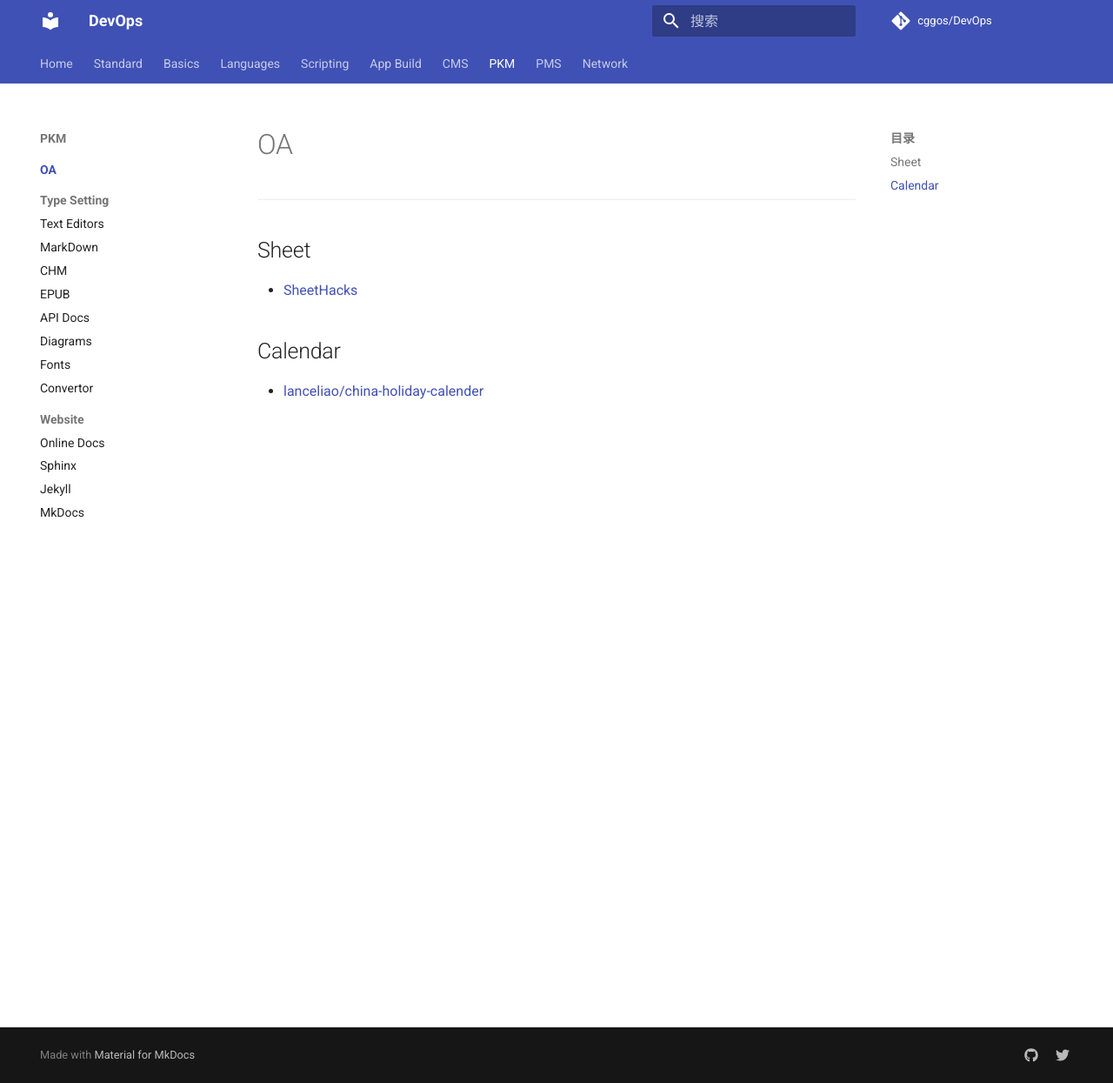
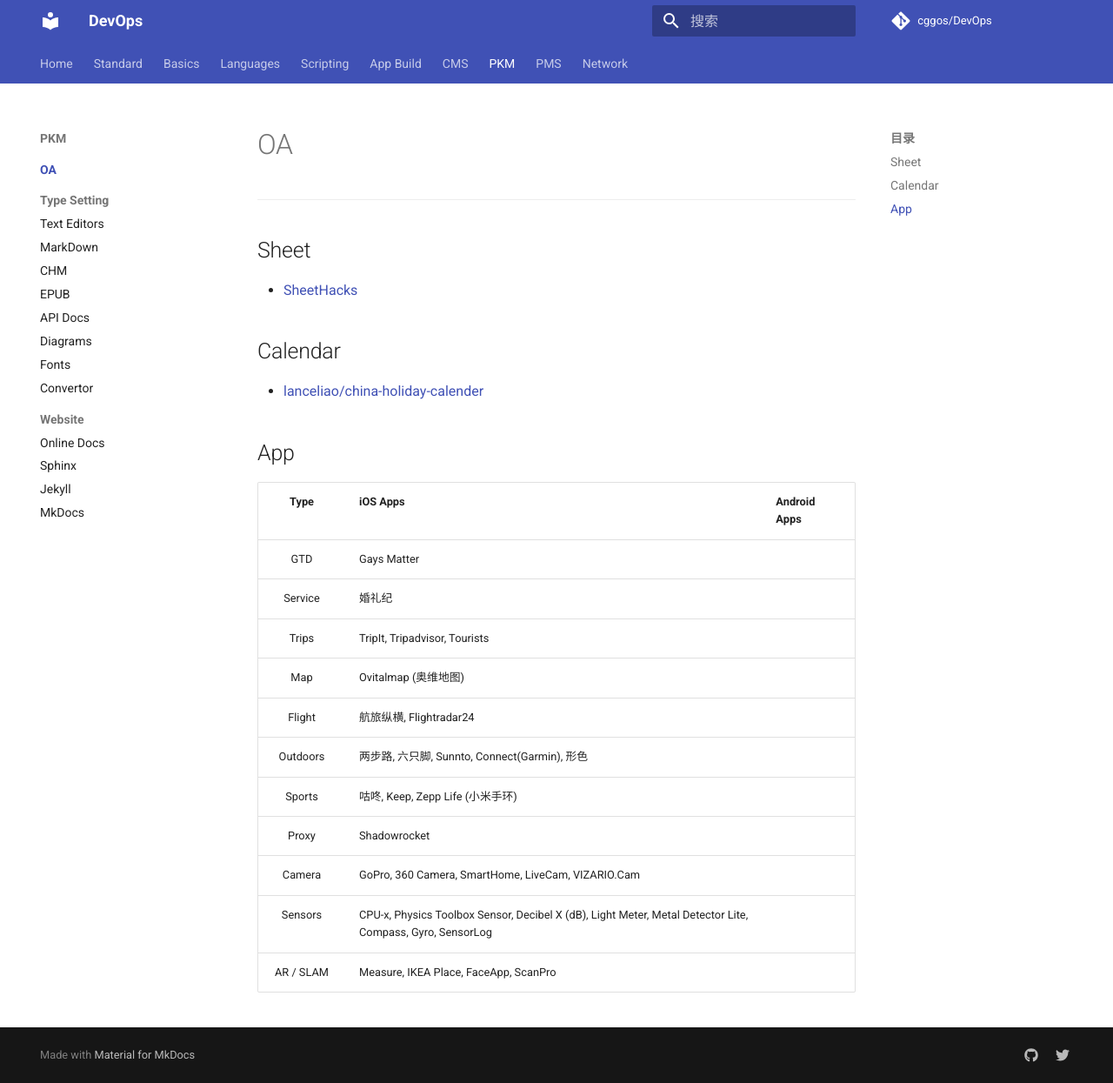
Before and after one commit to cggos/DevOps, an MkDocs documentation site: the page built from docs/06-personal_knowledge_management/oa/README.md, in a window 1280 px wide and 1245 px high. Shown: the whole window at 87% size. Built offline with MkDocs 1.6.1 and Material for MkDocs 9.7.7, drawn with Linux system fonts in a browser that asks for light colours; comment, search, counter and statistics services are not loaded.

Commit message:
update oa/README.md

```diff
--- a/docs/06-personal_knowledge_management/oa/README.md
+++ b/docs/06-personal_knowledge_management/oa/README.md
@@ -10,3 +10,20 @@
 ## Calendar
 
 * [lanceliao/china-holiday-calender](https://github.com/lanceliao/china-holiday-calender)
+
+## App
+
+
+Type | iOS Apps | Android Apps
+:----------: |:-------------| :-----------
+GTD | Gays Matter |
+Service | 婚礼纪 |
+Trips | TripIt, Tripadvisor, Tourists |
+Map | Ovitalmap (奥维地图) |
+Flight | 航旅纵横, Flightradar24 |
+Outdoors | 两步路, 六只脚, Sunnto, Connect(Garmin), 形色 |
+Sports | 咕咚, Keep, Zepp Life (小米手环) |
+Proxy | Shadowrocket |
+Camera | GoPro, 360 Camera, SmartHome, LiveCam, VIZARIO.Cam |
+Sensors | CPU-x, Physics Toolbox Sensor, Decibel X (dB), Light Meter, Metal Detector Lite, Compass, Gyro, SensorLog |
+AR / SLAM | Measure, IKEA Place, FaceApp, ScanPro |
```
